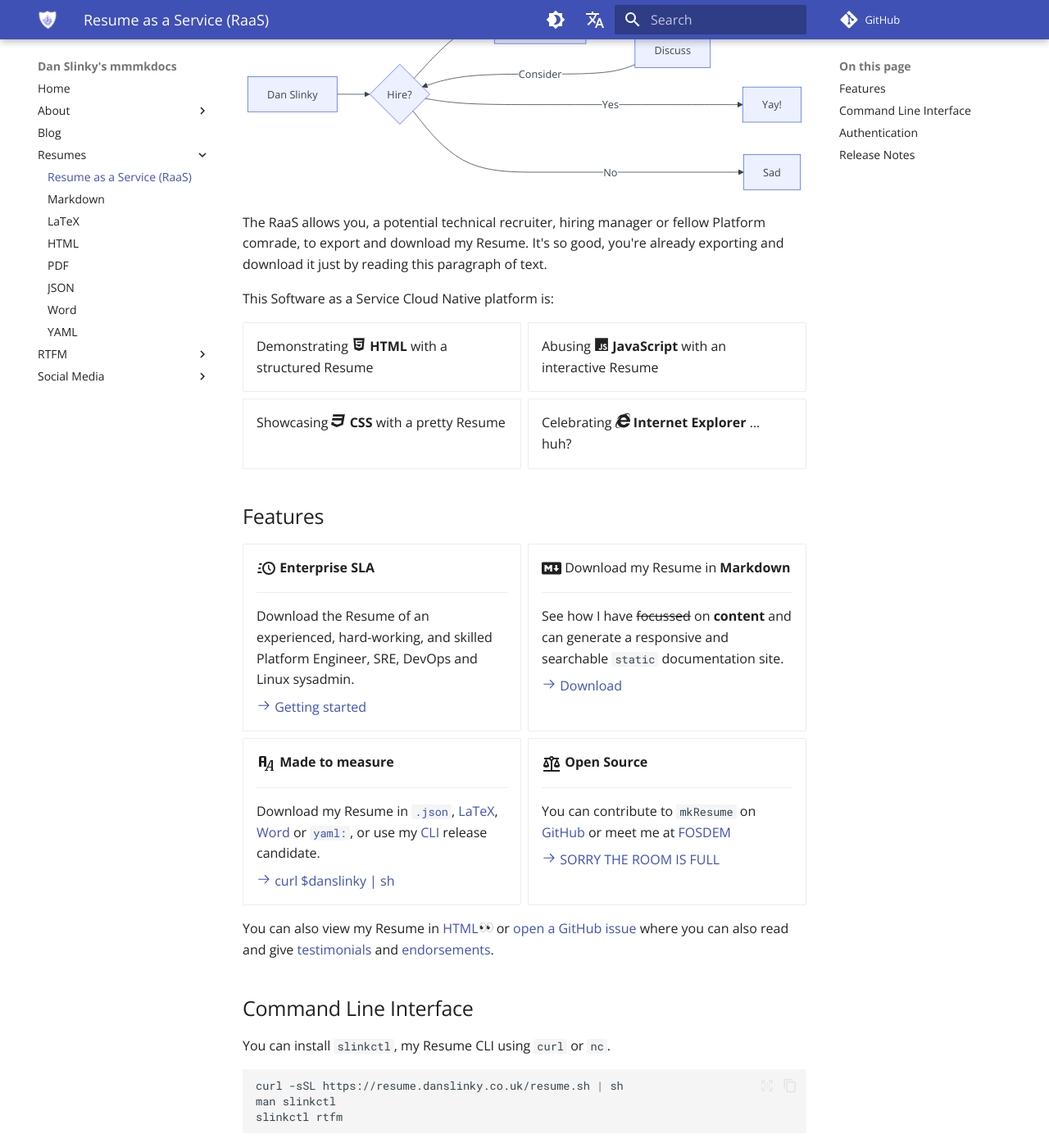
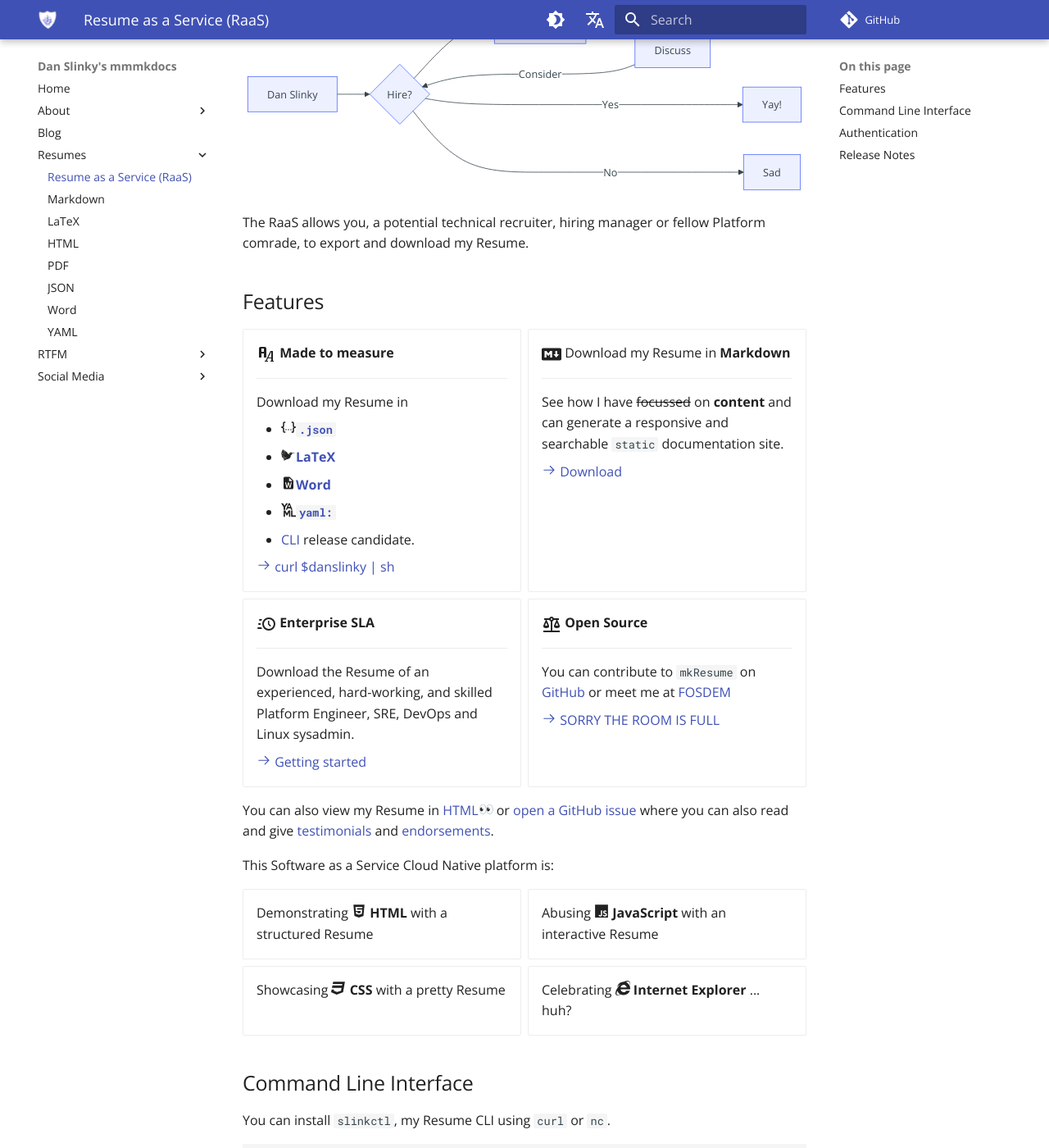
Before and after one commit to danslinky/danslinky.co.uk, an MkDocs documentation site: the page built from docs/resumes/index.md, in a window 1280 px wide and 1400 px high, scrolled down 289 px. Shown: the whole window at 82% size. Built offline with MkDocs 1.6.1 and Material for MkDocs 9.7.7, drawn with Linux system fonts in a browser that asks for light colours; emoji names are drawn with the system emoji font; plug-ins that fetch from the network failed and are left out; comment, search, counter and statistics services are not loaded; some of the changed lines change nothing that is shown.

Commit message:
Clean RaaS page a bit

````diff
--- a/docs/resumes/index.md
+++ b/docs/resumes/index.md
@@ -12,28 +12,25 @@
   B ---->|No| F[Sad];
 ```
 
-The RaaS allows you, a potential technical recruiter, hiring manager or fellow Platform comrade, to export and download my Resume. It's so good, you're already exporting and download it just by reading this paragraph of text.
-
-This Software as a Service Cloud Native platform is:
-
-<div class="grid cards" markdown>
-- Demonstrating :fontawesome-brands-html5: __HTML__ with a structured Resume
-- Abusing :fontawesome-brands-js: __JavaScript__ with an interactive Resume
-- Showcasing :fontawesome-brands-css3: __CSS__ with a pretty Resume
-- Celebrating :fontawesome-brands-internet-explorer: __Internet Explorer__ ... huh?
-</div>
+The RaaS allows you, a potential technical recruiter, hiring manager or fellow Platform comrade, to export and download my Resume.
 
 ## Features
 
 <div class="grid cards" markdown>
 
--   :material-clock-fast:{ .lg .middle } __Enterprise SLA__
+-   :material-format-font:{ .lg .middle } __Made to measure__
 
     ---
 
-    Download the Resume of an experienced, hard-working, and skilled Platform Engineer, SRE, DevOps and Linux sysadmin.
+    Download my Resume in
 
-    [:octicons-arrow-right-24: Getting started](#)
+    - :material-code-json:__[`.json`](json.md)__
+    - :simple-latex:__[LaTeX](/resumes/latex)__
+    - :material-file-word:__[Word](resume.docx)__
+    - :simple-yaml:__[`yaml:`](yaml.md)__
+    - [CLI](#command-line-interface) release candidate.
+
+    [:octicons-arrow-right-24: curl $danslinky | sh](#)
 
 -   :fontawesome-brands-markdown:{ .lg .middle } Download my Resume in __Markdown__
 
@@ -43,13 +40,13 @@
 
     [:octicons-arrow-right-24: Download](/resumes/markdown)
 
--   :material-format-font:{ .lg .middle } __Made to measure__
+-   :material-clock-fast:{ .lg .middle } __Enterprise SLA__
 
     ---
 
-    Download my Resume in [`.json`](json.md), [LaTeX](resume.pdf), [Word](resume.docx) or [`yaml:`](yaml.md), or use my [CLI](#command-line-interface) release candidate.
+    Download the Resume of an experienced, hard-working, and skilled Platform Engineer, SRE, DevOps and Linux sysadmin.
 
-    [:octicons-arrow-right-24: curl $danslinky | sh](#)
+    [:octicons-arrow-right-24: Getting started](#)
 
 -   :material-scale-balance:{ .lg .middle } __Open Source__
 
@@ -63,6 +60,15 @@
 </div>
 
 You can also view my Resume in [HTML](https://rtfm.danslinky.co.uk/resumes/markdown):eyes: or [open a GitHub issue](https://github.com/danslinky/danslinky.co.uk/issues/new/choose) where you can also read and give [testimonials](#testimonials) and [endorsements](#testimonials).
+
+This Software as a Service Cloud Native platform is:
+
+<div class="grid cards" markdown>
+- Demonstrating :fontawesome-brands-html5: __HTML__ with a structured Resume
+- Abusing :fontawesome-brands-js: __JavaScript__ with an interactive Resume
+- Showcasing :fontawesome-brands-css3: __CSS__ with a pretty Resume
+- Celebrating :fontawesome-brands-internet-explorer: __Internet Explorer__ ... huh?
+</div>
 
 ## Command Line Interface
 
--- a/mkdocs.yml
+++ b/mkdocs.yml
@@ -44,7 +44,7 @@
     - resumes/index.md
     - Markdown: resumes/markdown
     - resumes/latex/index.md
-    - HTML: resumes/markdown
+    - HTML: resumes/markdown/index.md
     - PDF: resumes/resume.pdf
     - JSON: resumes/json.md
     - Word: resumes/resume.docx
````
